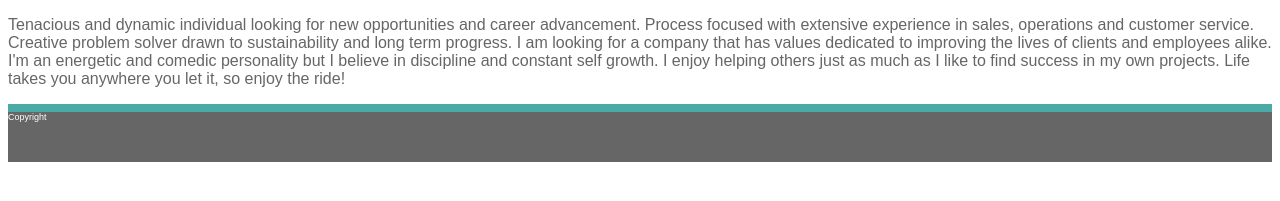
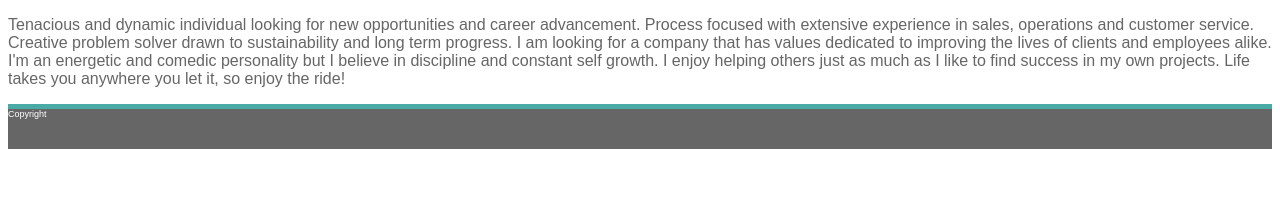
Before and after one commit to ken00alx/Week1-HW-portfolio-, a plain HTML site: page index.html in a window 1280 px wide. Shown: the part 335-536 px from the top of the page. Drawn offline with Linux system fonts and the light colour scheme.

Commit message:
updated css

```diff
--- a/assets/css/style.css
+++ b/assets/css/style.css
@@ -29,8 +29,11 @@ footer{
     font-size: 9px;
     background-color: #666666;
     color:white;
-    height: 50px;
-    border-top: 8px solid #4aaaa5;
+    height: 40px;
+    border-top: 5px solid #4aaaa5;
+    display: flex;
+    justify-content: flex-start;
+    align-content: flex-end;
 
 
 }
@@ -51,3 +54,7 @@ h1{
     display: flex;
     justify-content: flex-end;
 }
+
+.main-area{
+
+}
```
